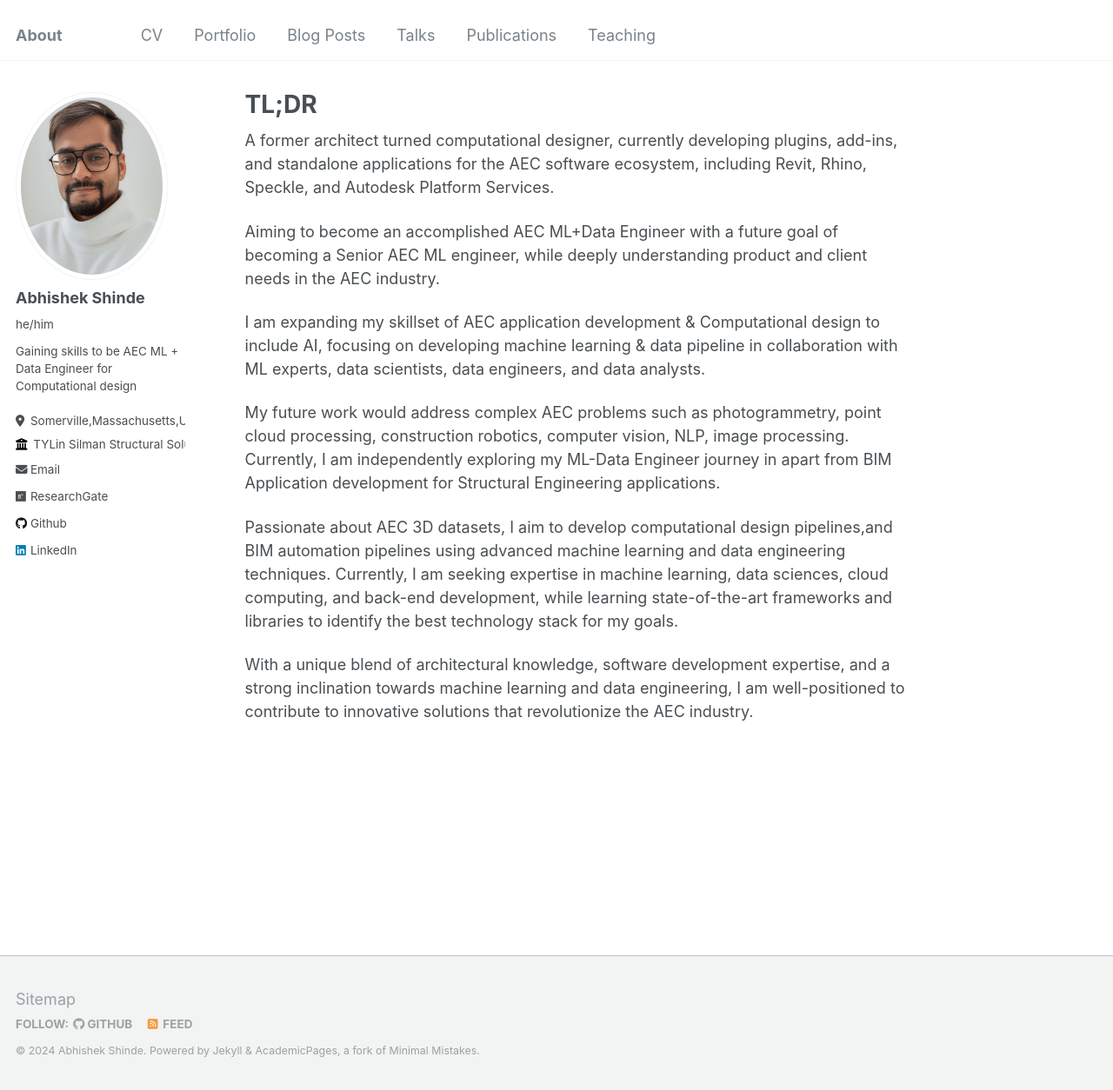
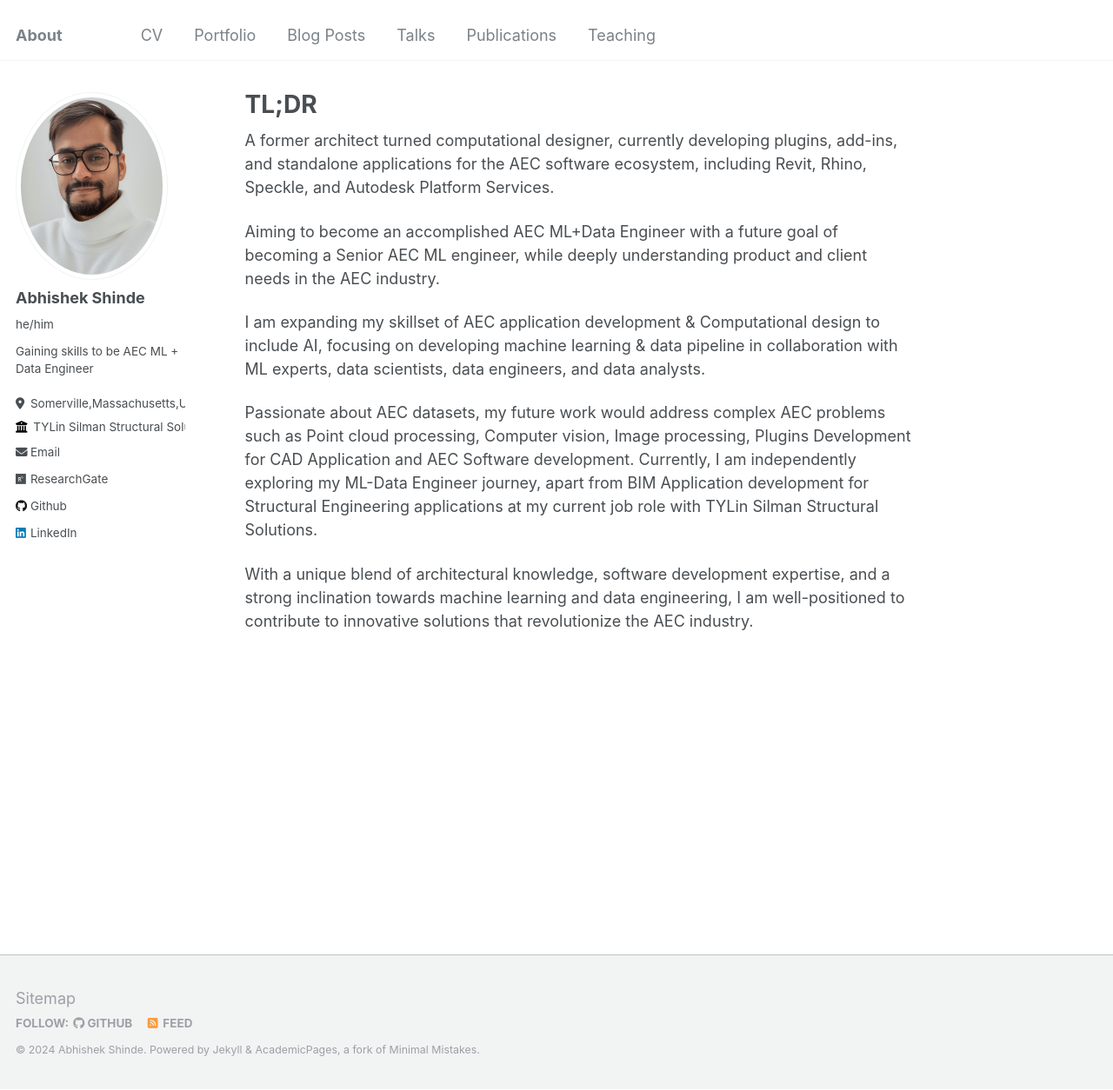
Before and after one commit to InquisitiveAS/InquisitiveAS.github.io, a Jekyll site: the page built from _pages/about.md, in a window 1280 px wide and 1254 px high. Shown: the whole window at 87% size. Built offline with Jekyll 4.4.1, drawn with Linux system fonts in a browser that asks for light colours.

Commit message:
Update about me

```diff
--- a/_config.yml
+++ b/_config.yml
@@ -24,7 +24,7 @@ author:
   avatar           : "headshot_Abhi_r.png"
   name             : "Abhishek Shinde"
   pronouns         :  he/him
-  bio              : "Gaining skills to be AEC ML + Data Engineer for Computational design "
+  bio              : "Gaining skills to be AEC ML + Data Engineer"
   location         : "Somerville,Massachusetts,USA"
   employer         : "TYLin Silman Structural Solutions"
   uri              : # URL
--- a/_pages/about.md
+++ b/_pages/about.md
@@ -13,9 +13,7 @@ Aiming to become an accomplished AEC ML+Data Engineer with a future goal of beco
 
 I am expanding my skillset of AEC application development & Computational design to include AI, focusing on developing machine learning & data pipeline in collaboration with ML experts, data scientists, data engineers, and data analysts.
 
-My future work would address complex AEC problems such as photogrammetry, point cloud processing, construction robotics, computer vision, NLP, image processing. Currently, I am independently exploring my ML-Data Engineer journey in  apart from BIM Application development for Structural Engineering applications.
-
-Passionate about AEC 3D datasets, I aim to develop computational design pipelines,and BIM automation pipelines using advanced machine learning and data engineering techniques. Currently, I am seeking expertise in machine learning, data sciences, cloud computing, and back-end development, while learning state-of-the-art frameworks and libraries to identify the best technology stack for my goals.
+Passionate about AEC datasets, my future work would address complex AEC problems such as Point cloud processing, Computer vision, Image processing, Plugins Development for CAD Application and AEC Software development. Currently, I am independently exploring my ML-Data Engineer journey, apart from BIM Application development for Structural Engineering applications at my current job role with TYLin Silman Structural Solutions.
 
 With a unique blend of architectural knowledge, software development expertise, and a strong inclination towards machine learning and data engineering, I am well-positioned to contribute to innovative solutions that revolutionize the AEC industry.
 
```
